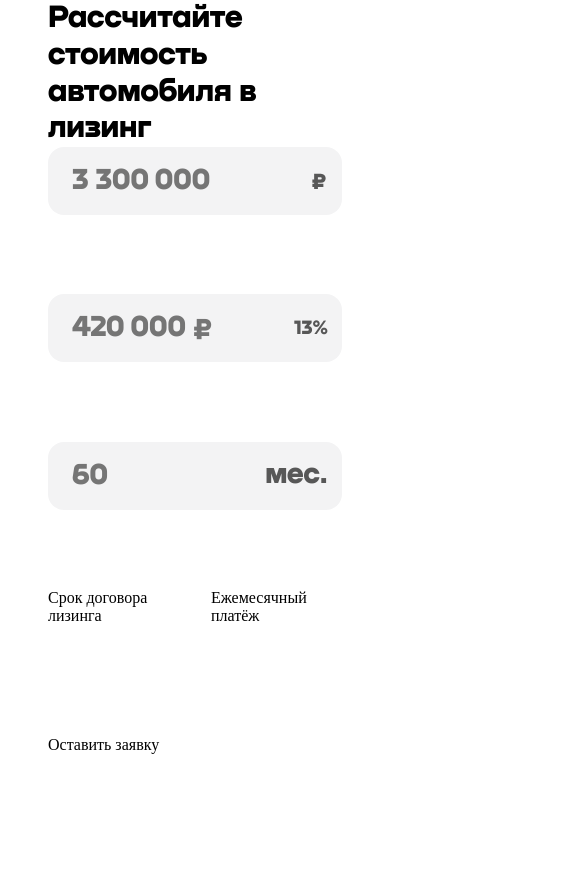
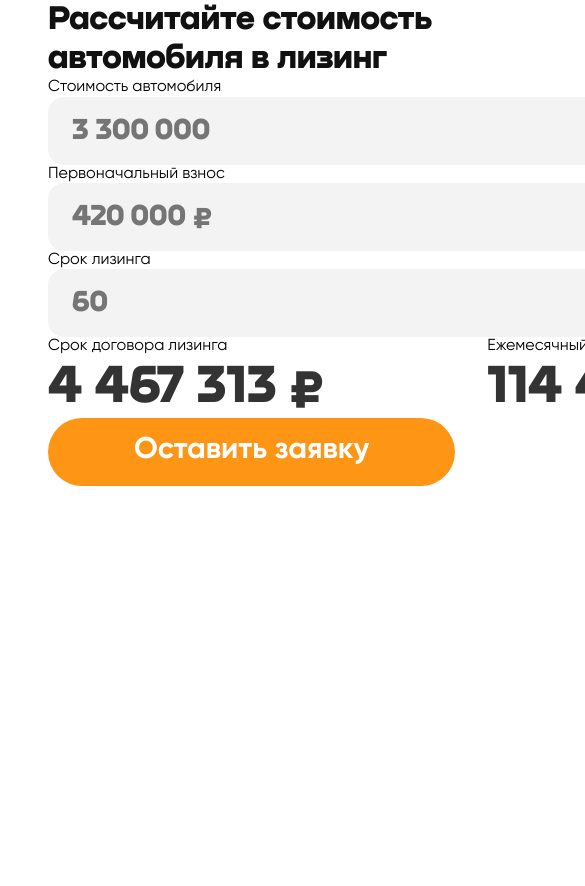
Before and after one commit to Haze272/Oxem-Studio, a website built with webpack: page src/index.html in a window 390 px wide. Shown: the top 886 px of the page, 585 px wide, since content can reach past the window. After the commit the page ends 844 px from the top, so only its background shows below. Built offline with nearby package versions, Linux system fonts and the light colour scheme; files whose address does not match are found by name.

Commit message:
Адаптивная разметка

```diff
--- a/src/index.html
+++ b/src/index.html
@@ -14,9 +14,10 @@
     <section id="calculator-wrapper">
         <div class="calculator">
             <div class="header-sign">
-                <h1>Рассчитайте стоимость автомобиля в лизинг</h1>
+                <h1>Рассчитайте стоимость<br/> автомобиля в лизинг</h1>
             </div>
             <div class="car-cost input-block">
+                <p>Стоимость автомобиля</p>
                 <div class="text-field__icon">
                     <input class="calc-input" type="text" size="40" placeholder="3 300 000">
                     <span class="text-field__aicon">
@@ -27,6 +28,7 @@
                 </div>
             </div>
             <div class="initial-payment input-block">
+                <p>Первоначальный взнос</p>
                 <div class="text-field__icon">
                     <input class="calc-input" type="text" size="40" placeholder="420 000 ₽">
                     <span class="text-field__aicon">
@@ -35,6 +37,7 @@
                 </div>
             </div>
             <div class="lease-period input-block">
+                <p>Срок лизинга</p>
                 <div class="text-field__icon">
                     <input class="calc-input" type="text" size="40" placeholder="60">
                     <span class="text-field__aicon text_icon">
@@ -43,16 +46,19 @@
                 </div>
             </div>
             <div class="lease-contract-amount result-block">
-                Срок договора лизинга
+                <p>Срок договора лизинга</p>
+                <p class="text-result">4 467 313 ₽</p>
             </div>
             <div class="monthly-fee result-block">
-                Ежемесячный платёж
+                <p>Ежемесячный платёж</p>
+                <p class="text-result">114 455 ₽</p>
             </div>
             <div class="leave-request">
-                Оставить заявку
+                <a class="button big">Оставить заявку</a>
             </div>
         </div>
     </section>
+    <!--
     <section id="references">
         <p>Кнопки</p>
         <div class="buttons-wrapper">
@@ -74,6 +80,6 @@
             </span>
         </div>
     </section>
-
+    -->
 </body>
 </html>
--- a/src/sass/calculator.scss
+++ b/src/sass/calculator.scss
@@ -4,19 +4,19 @@
     display: grid;
     grid-template-columns: repeat(12, [col] 1fr);
     grid-column-gap: 32px;
-    grid-template-rows: repeat(3, [row] 1fr);;
+    grid-template-rows: repeat(3, [row] max-content);
     margin: 0 48px 0 48px;
 
     @media screen and (max-width: 1024px) {
         & {
             grid-template-columns: repeat(6, [col] 1fr);
-            grid-template-rows: repeat(6, [row] 1fr);
+            grid-template-rows: repeat(6, [row] max-content);
         }
     }
 
     @media screen and (max-width: 768px) {
         & {
-            grid-template-columns: repeat(4, [col] 1fr);
+            grid-template-columns: repeat(4, [col] max-content);
         }
     }
 
@@ -24,7 +24,33 @@
         & {
             grid-template-columns: repeat(2, [col] 1fr);
             grid-column-gap: 16px;
-            grid-template-rows: repeat(7, [row] 1fr);
+            grid-template-rows: repeat(7, [row] max-content);
+        }
+    }
+
+    p {
+        font-family: 'Gilroy';
+        font-weight: normal;
+        font-style: normal;
+    }
+
+    p.text-result {
+        font-family: 'Nekst';
+        font-weight: 900;
+        font-style: normal;
+        font-size: 54px;
+        color: #575757;
+
+        @media screen and (max-width: 1024px) {
+            & {
+                color: #333333;
+            }
+        }
+
+        @media screen and (max-width: 320px) {
+            & {
+                font-size: 22px;
+            }
         }
     }
 }
--- a/src/sass/elements.scss
+++ b/src/sass/elements.scss
@@ -11,11 +11,26 @@
     border-radius: 40px;
     cursor: pointer;
 
+    display: grid;
+    justify-content: center;
+    align-items: center;
 
     font-family: "Gilroy";
     font-size: 16px;
     font-weight: bold;
     line-height: 24px;
+
+    &.big {
+        font-size: 30px;
+        height: 68px;
+        padding: 8px 16px 12px 16px;
+    }
+
+    &.medium {
+        font-size: 22px;
+        height: 60px;
+        padding: 7px 16px 11px 16px;
+    }
 
     &:hover {
         background-color: #111111;
--- a/src/sass/global.scss
+++ b/src/sass/global.scss
@@ -14,4 +14,13 @@ h1 {
     font-family: 'Nekst';
     font-weight: 900;
     font-style: normal;
+    font-size: 54px;
+    word-wrap: break-word;
+    color: #111111;
+
+    @media screen and (max-width: 440px) {
+        & {
+            font-size: 34px;
+        }
+    }
 }
```
Also changed, not shown: src/normalize.css.
